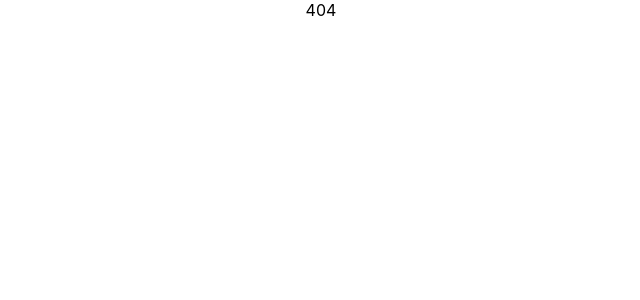
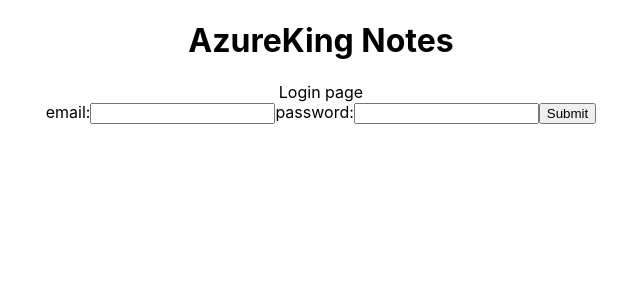
Before and after one commit to AzureKingStudios/azureking-notes, a React (Create React App) app in the folder client/: page /users/login in a window 1280 px wide. Shown: the top 300 px of the page, without its empty margins (319-959 px from the left). Built offline with nearby package versions, Linux system fonts and the light colour scheme.

Commit message:
Add Header and move login

```diff
--- a/client/src/App.js
+++ b/client/src/App.js
@@ -14,13 +14,16 @@ class App extends Component {
       <div className="App">
         <Switch>
           <Route exact path='/' render={() => (
-            <Login/>
+            <div>front root page</div>
           )}/>
           <Route path='/test' render={() => (
             <div>test route one</div>
           )}/>
           <Route path='/users/me' render={() => (
             <Profile/>
+          )}/>
+          <Route path='/users/login' render={() => (
+            <Login/>
           )}/>
           <Route render={() => (
             <div>404</div>
--- /dev/null
+++ b/client/src/containers/Header.js
@@ -0,0 +1,15 @@
+import React, { Component } from 'react';
+
+class Header extends Component {
+
+
+  render() {
+    return(
+      <div>
+        <h1>AzureKing Notes</h1>
+      </div>
+    )
+  }
+}
+
+export default Header;
--- a/client/src/containers/Login.js
+++ b/client/src/containers/Login.js
@@ -1,5 +1,6 @@
 import React, { Component } from 'react';
 import axios from 'axios';
+import Header from './Header';
 
 class Login extends Component {
 
@@ -34,6 +35,7 @@ class Login extends Component {
   render() {
     return(
       <div>
+        <Header/>
         <div>Login page</div>
         <form onSubmit={this.handleSubmit}>
           email:
--- a/client/src/containers/Profile.js
+++ b/client/src/containers/Profile.js
@@ -1,5 +1,6 @@
 import React, {Component} from 'react';
 import axios from 'axios';
+import Header from './Header';
 
 class Profile extends Component {
 
@@ -44,6 +45,7 @@ class Profile extends Component {
         }
         return(
             <div>
+                <Header/>
                 <h1>Profile page</h1>
                 <p>Joined: {this.state.user.createdAt}</p>
                 <p>Email: {this.state.user.email}</p>
```
